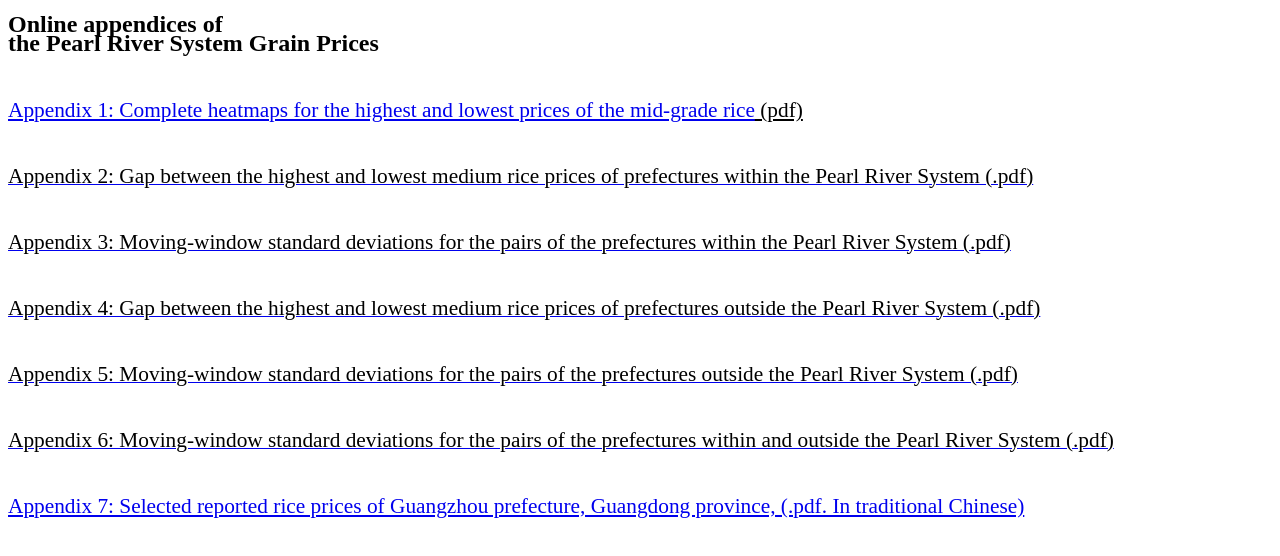
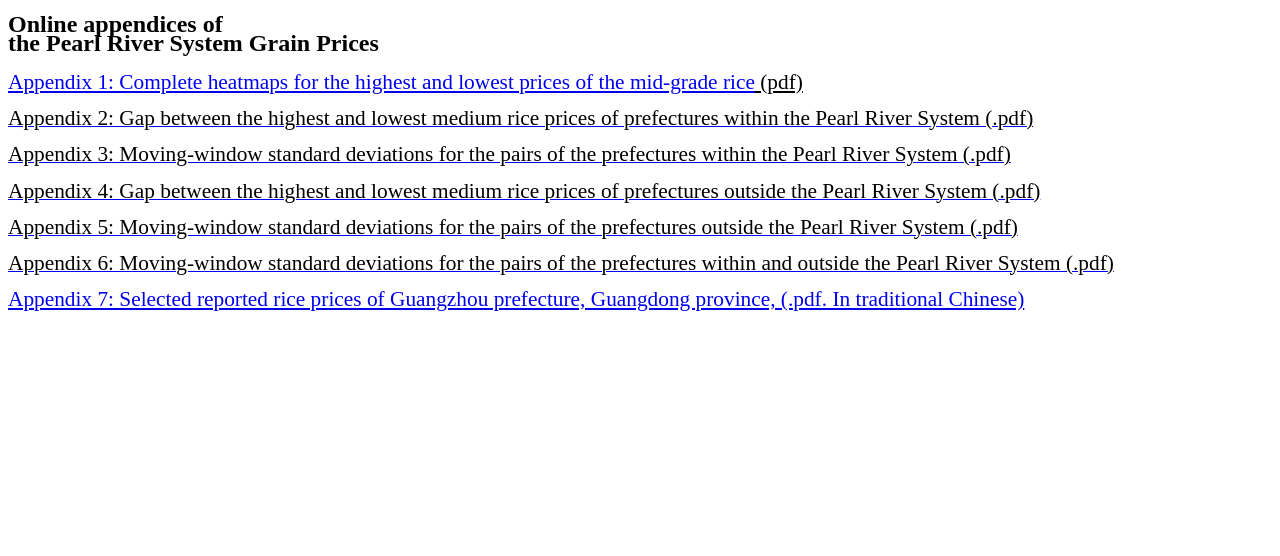
Before and after one commit to qinggrain/qinggrain.github.io, a plain HTML site: page zhujiang_rice_price_eng.html in a window 1280 px wide. Drawn offline with Linux system fonts and the light colour scheme.

Commit message:
Update zhujiang_rice_price_eng.html

```diff
--- a/zhujiang_rice_price_eng.html
+++ b/zhujiang_rice_price_eng.html
@@ -12,66 +12,48 @@
 		p { background: transparent; line-height: 115%; margin-bottom: 0.25cm }
 		a:link { so-language: zxx }
 		a:visited { so-language: zxx }
+
+		/* 新增：統一控制 Appendix 的間距與行高 */
+		.appendix-list {
+			line-height: 120% !important; /* 單個項目內文若有換行的行高 */
+			margin-bottom: 0.15cm !important; /* 項目與項目之間的距離，數字越小越緊密 */
+		}
 	</style>
 </head>
-<body lang="zh-TW" dir="ltr"><p style="widows: 2; font-variant: normal; letter-spacing: normal; line-height: 100%; orphans: 2; margin-bottom: 0cm">
-<font color="#000000"><font face="serif"><font size="5" style="font-size: 18pt"><span lang="en-US"><b>Online appendices of<br/>
-the Pearl River System Grain Prices</b></span></font></font></font></p>
-<p style="widows: 2; font-variant: normal; letter-spacing: normal; line-height: 100%; orphans: 2; margin-bottom: 0cm">
-<br/>
+<body lang="zh-TW" dir="ltr">
 
+<p style="widows: 2; font-variant: normal; letter-spacing: normal; line-height: 100%; orphans: 2; margin-bottom: 0.5cm">
+	<font color="#000000"><font face="serif"><font size="5" style="font-size: 18pt"><span lang="en-US"><b>Online appendices of<br/>
+	the Pearl River System Grain Prices</b></span></font></font></font>
 </p>
-<p lang="zxx" style="line-height: 100%; margin-bottom: 0cm; orphans: 2; widows: 2; font-variant: normal; letter-spacing: normal">
-<font color="#000000"><font face="serif"><font size="4" style="font-size: 16pt"><span lang="en-US"><u><a href="https://qinggrain.github.io/Appendix1_Complete_heatmaps_for_the_highest_and_lowest_prices_of_the_mid-grade_rice.pdf" name="Complete heatmaps for the highest and lowest pricesof the mid-grade rice">Appendix
-1: Complete heatmaps for the highest and lowest prices of the
-mid-grade rice</a> (pdf)</u></span></font></font></font></p>
-<p style="line-height: 100%; widows: 2; orphans: 2; margin-bottom: 0cm">
-<br/>
 
+<p class="appendix-list" lang="zxx" style="orphans: 2; widows: 2; font-variant: normal; letter-spacing: normal">
+	<font color="#000000"><font face="serif"><font size="4" style="font-size: 16pt"><span lang="en-US"><u><a href="https://qinggrain.github.io/Appendix1_Complete_heatmaps_for_the_highest_and_lowest_prices_of_the_mid-grade_rice.pdf" name="Complete heatmaps for the highest and lowest pricesof the mid-grade rice">Appendix 1: Complete heatmaps for the highest and lowest prices of the mid-grade rice</a> (pdf)</u></span></font></font></font>
 </p>
-<p style="line-height: 100%; widows: 2; orphans: 2; margin-bottom: 0cm">
-<font face="Liberation Serif, serif"><span lang="en-GB"><a href="https://qinggrain.github.io/Appendix2_Gap_between_the_highest_and_lowest_medium_rice_prices_of_prefectures_within_the_Pearl_River_System.pdf" name="Gap between the highest and lowest medium rice prices of prefectures within the Pearl River System"><span style="font-variant: normal"><font color="#000000"><font face="serif"><font size="4" style="font-size: 16pt"><span style="letter-spacing: normal"><span lang="en-US"><span style="font-style: normal"><span style="font-weight: normal">Appendix
-2: Gap between the highest and lowest medium rice prices of
-prefectures within the Pearl River System (.pdf)</span></span></span></span></font></font></font></span></a></span></font></p>
-<p style="line-height: 100%; widows: 2; orphans: 2; margin-bottom: 0cm">
-<br/>
 
+<p class="appendix-list" style="widows: 2; orphans: 2">
+	<font face="Liberation Serif, serif"><span lang="en-GB"><a href="https://qinggrain.github.io/Appendix2_Gap_between_the_highest_and_lowest_medium_rice_prices_of_prefectures_within_the_Pearl_River_System.pdf" name="Gap between the highest and lowest medium rice prices of prefectures within the Pearl River System"><span style="font-variant: normal"><font color="#000000"><font face="serif"><font size="4" style="font-size: 16pt"><span style="letter-spacing: normal"><span lang="en-US"><span style="font-style: normal"><span style="font-weight: normal">Appendix 2: Gap between the highest and lowest medium rice prices of prefectures within the Pearl River System (.pdf)</span></span></span></span></font></font></font></span></a></span></font>
 </p>
-<p style="line-height: 100%; widows: 2; orphans: 2; margin-bottom: 0cm">
-<font face="Liberation Serif, serif"><span lang="en-GB"><a href="https://qinggrain.github.io/Appendix3_Moving_window_standard_deviations_for_the_pairs_of_the_prefectures_within_the_Pearl_River_System.pdf" name="Moving-window standard deviations for the pairs of the prefectures within the Pearl River System"><span style="font-variant: normal"><font color="#000000"><font face="serif"><font size="4" style="font-size: 16pt"><span style="letter-spacing: normal"><span lang="en-US"><span style="font-style: normal"><span style="font-weight: normal">Appendix
-3: Moving-window standard deviations for the pairs of the
-prefectures within the Pearl River System (.pdf)</span></span></span></span></font></font></font></span></a></span></font></p>
-<p style="line-height: 100%; widows: 2; orphans: 2; margin-bottom: 0cm">
-<br/>
 
+<p class="appendix-list" style="widows: 2; orphans: 2">
+	<font face="Liberation Serif, serif"><span lang="en-GB"><a href="https://qinggrain.github.io/Appendix3_Moving_window_standard_deviations_for_the_pairs_of_the_prefectures_within_the_Pearl_River_System.pdf" name="Moving-window standard deviations for the pairs of the prefectures within the Pearl River System"><span style="font-variant: normal"><font color="#000000"><font face="serif"><font size="4" style="font-size: 16pt"><span style="letter-spacing: normal"><span lang="en-US"><span style="font-style: normal"><span style="font-weight: normal">Appendix 3: Moving-window standard deviations for the pairs of the prefectures within the Pearl River System (.pdf)</span></span></span></span></font></font></font></span></a></span></font>
 </p>
-<p style="line-height: 100%; widows: 2; orphans: 2; margin-bottom: 0cm">
-<font face="Liberation Serif, serif"><span lang="en-GB"><a href="https://qinggrain.github.io/Appendix4_Gap_between_the_highest_and_lowest_medium_rice_prices_of_prefectures_outside_the_Pearl_River_System.pdf" name="Gap between the highest and lowest medium rice prices of prefectures outside the Pearl River System"><span style="font-variant: normal"><font color="#000000"><font face="serif"><font size="4" style="font-size: 16pt"><span style="letter-spacing: normal"><span lang="en-US"><span style="font-style: normal"><span style="font-weight: normal">Appendix
-4: Gap between the highest and lowest medium rice prices of
-prefectures outside the Pearl River System (.pdf)</span></span></span></span></font></font></font></span></a></span></font></p>
-<p style="line-height: 100%; widows: 2; orphans: 2; margin-bottom: 0cm">
-<br/>
 
+<p class="appendix-list" style="widows: 2; orphans: 2">
+	<font face="Liberation Serif, serif"><span lang="en-GB"><a href="https://qinggrain.github.io/Appendix4_Gap_between_the_highest_and_lowest_medium_rice_prices_of_prefectures_outside_the_Pearl_River_System.pdf" name="Gap between the highest and lowest medium rice prices of prefectures outside the Pearl River System"><span style="font-variant: normal"><font color="#000000"><font face="serif"><font size="4" style="font-size: 16pt"><span style="letter-spacing: normal"><span lang="en-US"><span style="font-style: normal"><span style="font-weight: normal">Appendix 4: Gap between the highest and lowest medium rice prices of prefectures outside the Pearl River System (.pdf)</span></span></span></span></font></font></font></span></a></span></font>
 </p>
-<p style="line-height: 100%; widows: 2; orphans: 2; margin-bottom: 0cm">
-<font face="Liberation Serif, serif"><span lang="en-GB"><a href="https://qinggrain.github.io/Appendix5_Moving_window_standard_deviations_for_the_pairs_of_the_prefectures_outside_the_Pearl_River_System.pdf" name="Mving-window standard deviations for the pairs of the prefectures outside the Pearl River System"><span style="font-variant: normal"><font color="#000000"><font face="serif"><font size="4" style="font-size: 16pt"><span style="letter-spacing: normal"><span lang="en-US"><span style="font-style: normal"><span style="font-weight: normal">Appendix
-5: Moving-window standard deviations for the pairs of the
-prefectures outside the Pearl River System (.pdf)</span></span></span></span></font></font></font></span></a></span></font></p>
-<p style="line-height: 100%; widows: 2; orphans: 2; margin-bottom: 0cm">
-<br/>
 
+<p class="appendix-list" style="widows: 2; orphans: 2">
+	<font face="Liberation Serif, serif"><span lang="en-GB"><a href="https://qinggrain.github.io/Appendix5_Moving_window_standard_deviations_for_the_pairs_of_the_prefectures_outside_the_Pearl_River_System.pdf" name="Mving-window standard deviations for the pairs of the prefectures outside the Pearl River System"><span style="font-variant: normal"><font color="#000000"><font face="serif"><font size="4" style="font-size: 16pt"><span style="letter-spacing: normal"><span lang="en-US"><span style="font-style: normal"><span style="font-weight: normal">Appendix 5: Moving-window standard deviations for the pairs of the prefectures outside the Pearl River System (.pdf)</span></span></span></span></font></font></font></span></a></span></font>
 </p>
-<p style="line-height: 100%; widows: 2; orphans: 2; margin-bottom: 0cm">
-<font face="Liberation Serif, serif"><span lang="en-GB"><a href="https://qinggrain.github.io/Appendix6_Moving_window_standard_deviations_for_the_pairs_of_the_prefectures_within_and_outside.pdf" name="Moving-window standard deviations for the pairs of the prefectures within and outside the Pearl River System"><span style="font-variant: normal"><font color="#000000"><font face="serif"><font size="4" style="font-size: 16pt"><span style="letter-spacing: normal"><span lang="en-US"><span style="font-style: normal"><span style="font-weight: normal">Appendix
-6: Moving-window standard deviations for the pairs of the
-prefectures within and outside the Pearl River System (.pdf)</span></span></span></span></font></font></font></span></a></span></font></p>
-<p style="line-height: 100%; widows: 2; orphans: 2; margin-bottom: 0cm; font-variant: normal; letter-spacing: normal">
-<br/>
 
+<p class="appendix-list" style="widows: 2; orphans: 2">
+	<font face="Liberation Serif, serif"><span lang="en-GB"><a href="https://qinggrain.github.io/Appendix6_Moving_window_standard_deviations_for_the_pairs_of_the_prefectures_within_and_outside.pdf" name="Moving-window standard deviations for the pairs of the prefectures within and outside the Pearl River System"><span style="font-variant: normal"><font color="#000000"><font face="serif"><font size="4" style="font-size: 16pt"><span style="letter-spacing: normal"><span lang="en-US"><span style="font-style: normal"><span style="font-weight: normal">Appendix 6: Moving-window standard deviations for the pairs of the prefectures within and outside the Pearl River System (.pdf)</span></span></span></span></font></font></font></span></a></span></font>
 </p>
-<p style="line-height: 100%; widows: 2; orphans: 2; margin-bottom: 0cm; font-variant: normal; letter-spacing: normal">
-<font color="#000000"><font face="serif"><font size="4" style="font-size: 16pt"><span lang="en-US"><a href="https://qinggrain.github.io/Appendix7_Selected_reported_rice_prices_of_Guangzhou_prefecture_Guangdong_province.pdf" name="Selected reported rice prices of Guangzhou prefecture, Guangdong province">Appendix
-7: Selected reported rice prices of Guangzhou prefecture,
-Guangdong province,  (.pdf. In traditional Chinese)</a></span></font></font></font></p>
+
+<p class="appendix-list" style="widows: 2; orphans: 2; font-variant: normal; letter-spacing: normal">
+	<font color="#000000"><font face="serif"><font size="4" style="font-size: 16pt"><span lang="en-US"><a href="https://qinggrain.github.io/Appendix7_Selected_reported_rice_prices_of_Guangzhou_prefecture_Guangdong_province.pdf" name="Selected reported rice prices of Guangzhou prefecture, Guangdong province">Appendix 7: Selected reported rice prices of Guangzhou prefecture, Guangdong province,  (.pdf. In traditional Chinese)</a></span></font></font></font>
+</p>
+
 </body>
 </html>
```
